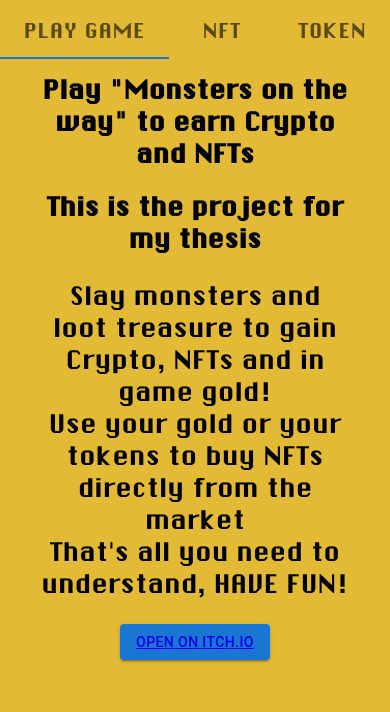
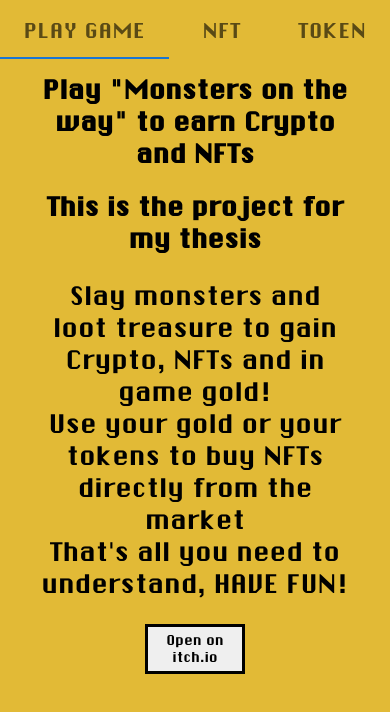
Before and after one commit to NickVanzo/WebsiteMonstersOnTheWay, a React (Create React App) app in the folder website/: page / in a window 390 px wide. Shown: the top 712 px of the page. Built offline with nearby package versions, Linux system fonts and the light colour scheme.

Commit message:
Added warning when user try to play the game on mobile

```diff
--- a/website/src/components/game/game.js
+++ b/website/src/components/game/game.js
@@ -1,10 +1,38 @@
-import React from "react";
+import React, { useEffect } from "react";
 import { Grid } from "@mui/material";
-import { Button } from "@mui/material";
+import Alert from '@mui/material/Alert';
+import $ from "jquery";
 
+export class Game extends React.Component {
 
-export function Game(props) {
+    constructor(props) {
+        super(props);
+        this.state = {
+            showAlert: false,
+            alertMessage: ""
+        }
+    }
+
+    componentDidMount = () => {
+        $("#alert-game").hide();
+    }
+
+    showAlert = () => {
+        $("#alert-game").show()
+        this.setState({
+            alertMessage: "Please use a PC to play the game"
+        });
+        setTimeout(() => {
+            $("#alert-game").hide();
+        }, 3000);
+    }
+
+    render() {
         return (
+            <>
+                <Alert variant="filled" severity="error" id="alert-game" style={{zIndex: 2, position: "fixed"}}>
+                    {this.state.alertMessage}
+                </Alert>
                 <Grid container className={"home-page-container"}>
                     <Grid item xs={1} />
                     <Grid item xs={10}>
@@ -15,12 +43,19 @@ export function Game(props) {
                             Use your gold or your tokens to buy NFTs directly from the market<br />
                             That's all you need to understand, HAVE FUN!
                         </p>
-                <Button variant="contained">
+                        <button variant="contained" className="personal-button hide-in-small-screen">
                             <a href="https://allennick.itch.io/monsters-on-the-way">Open on itch.io</a>
-                </Button>
+                        </button>
+                        <button onClick={this.showAlert} variant="contained" className="personal-button hide-in-big-screen">
+                            Open on itch.io
+                        </button>
                     </Grid>
                     <Grid item xs={1} />
                 </Grid>
+            </>
+
 
         )
     }
+
+}
--- a/website/src/style/buttons.css
+++ b/website/src/style/buttons.css
@@ -17,12 +17,15 @@
     font-family: "Personal Chicago";
     text-align: center;
     cursor: pointer;
+    border: black;
+    border-style: solid;
 }
 
 .personal-button:hover, .personal-button-deny:hover {
     background-color: red;
     color: white;
 }
+
 
 .personal-button-accept {
     width: 100%;
@@ -99,6 +102,10 @@
     color: white;
 }
 
+.button-game {
+    background-color:white;
+}
+
 .button-choose-section {
     width: 100%;
     max-width: 100px;
```
Also changed, not shown: website/src/style/alerts.css (added), 1 other file (tests, documents, lock files or other folders). Lines whose indentation alone changed are shown as unchanged.
